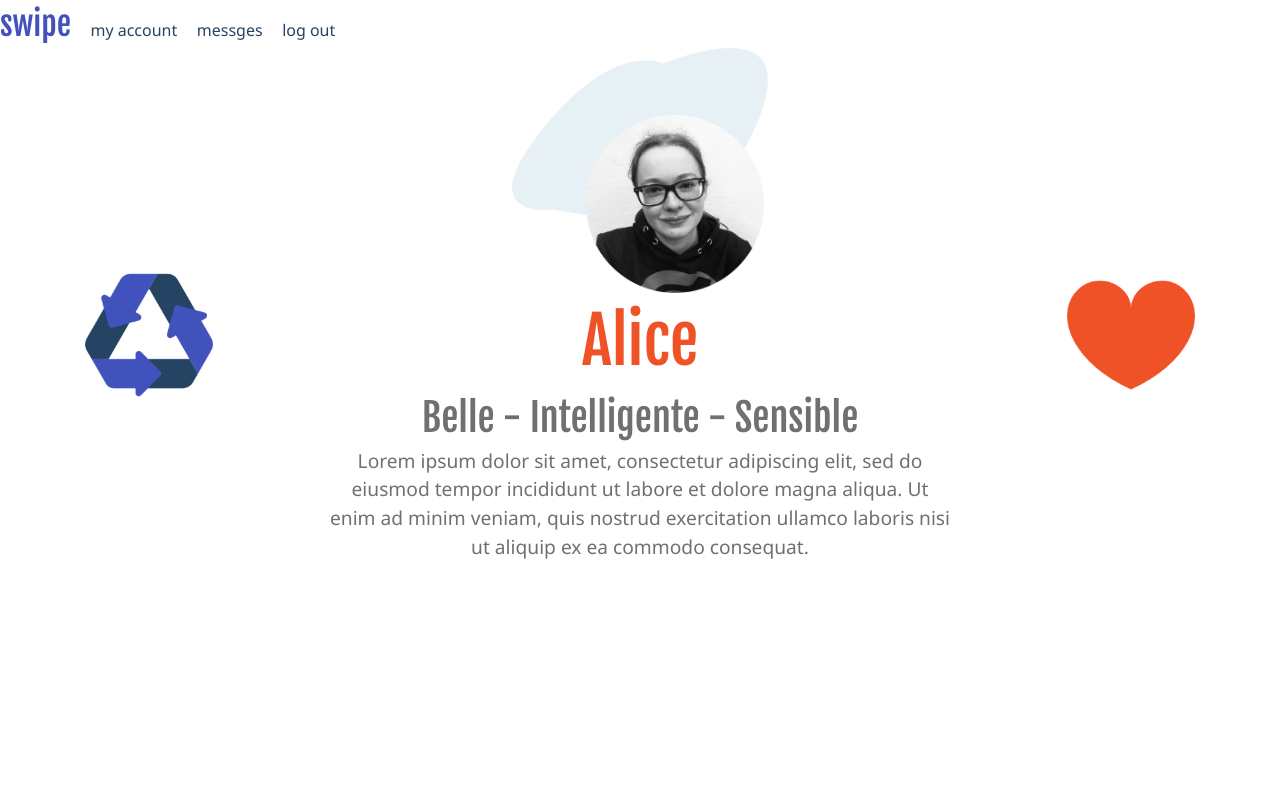
After one commit to solown/ServeurWEB_PROJET, a PHP site: page /view/swipe.html in a window 1280 px wide. The commit adds this page. Run offline with PHP 8.4, Linux system fonts and the light colour scheme.

Commit message:
somes views completed

```diff
--- a/site/styles/signup_login.css
+++ b/site/styles/signup_login.css
@@ -16,9 +16,9 @@
 }
 
 .home-btn {
-	margin:5%;
-	display:inline-block;
-	position:absolute;
+	margin: 5%;
+	display: inline-block;
+	position: absolute;
 	font-family: "Fjalla One";
 	font-size: 1.5vw;
 }
@@ -118,7 +118,7 @@ span {
 }
 
 
-/***********************************************************register conf*******************************************/
+/***********************************************register conf*******************************************/
 
 .text_center {
 	text-align: center;
@@ -171,7 +171,7 @@ input[type="checkbox"]:checked+label::before {
 }
 
 
-/*********************************************************************loginPerso*****************************************/
+/*****************************************************loginPerso*****************************************/
 
 .left_part2 {
 	font-family: "Fjalla One";
@@ -199,15 +199,101 @@ input[type="checkbox"]:checked+label::before {
 }
 
 .welcome2 {
-	margin-top: 50%;
-	transform: translateY(-200%);
+	position: absolute;
+	top: 30%;
+	transform: translateY(-60%);
+	left: 50%;
+	transform: translateX(-50%);
 }
 
 
-/*********************************************************************Start the test*****************************************/
+/**********************************************Start the test*****************************************/
 
 .violet_button {
+	width: 16vw;
+	background-color: #4152BC;
+	position: absolute;
+	top: 150%;
+	left: 50%;
+	transform: translateX(-50%);
+}
+
+.violet_button a {
+	color: white;
+	text-decoration: none;
+	font-size: 2.5em;
+	cursor: crosshair;
+}
+
+.violet_button a:hover {
+	color: white;
+	text-decoration: none;
+}
+
+
+/**********************************************menu*****************************************/
+
+.menu a:hover {
+	text-decoration: none;
+	color: #4152BC;
+}
+
+.menu a {
+	margin-right: 15px;
+}
+
+.menu_active {
+	font-family: "Fjalla One";
+	color: #4152BC;
+	font-size: 2em;
+}
+
+.menu_inactive {
+	text-decoration: none;
+	font-family: "Segoe UI";
+	color: #254463;
+	font-size: 1em;
+}
+
+
+/**********************************************swipe*****************************************/
+
+.swipe_cloud {
+	width: 20vw;
+	height: auto;
+}
+
+.swipe_profil {
+	text-align: center;
+}
+
+.swipe_name {
+	color: #F05228;
+	font-family: "Fjalla One";
+	font-size: 5vw;
+}
+
+.swipe_adj {
+	color: #707070;
+	font-family: "Fjalla One";
+	font-size: 3vw;
+}
+
+.swipe_description {
+	color: #707070;
+	font-family: "Segoe UI";
+	font-size: 1.5vw;
+}
+
+.swipe_icon {
+	text-align: center;
+}
+
+.swipe_icon img {
+	margin-top: 75%;
 	width: 10vw;
-	background-color: #4152BC;
-	color: white;
+	height: auto;
 }
+
+
+/**********************************************final****************************************/
--- /dev/null
+++ b/site/view/swipe.html
@@ -0,0 +1,47 @@
+<!DOCTYPE html>
+<html lang="fr">
+
+<head>
+	<meta charset="utf-8" />
+	<title>Log In</title>
+	<link rel="stylesheet" href="../styles/main.css">
+	<link rel="stylesheet" href="../styles/signup_login.css">
+	<link href="https://fonts.googleapis.com/css?family=Fjalla+One" rel="stylesheet">
+	<link href="https://fonts.googleapis.com/css?family=Open+Sans+Condensed:300" rel="stylesheet">
+	<link rel="stylesheet" href="https://maxcdn.bootstrapcdn.com/bootstrap/4.0.0/css/bootstrap.min.css" integrity="sha384-Gn5384xqQ1aoWXA+058RXPxPg6fy4IWvTNh0E263XmFcJlSAwiGgFAW/dAiS6JXm" crossorigin="anonymous">
+</head>
+
+<body>
+	<div class="menu">
+		<a href="#" class="menu_active">swipe</a>
+		<a href="#" class="menu_inactive">my account</a>
+		<a href="#" class="menu_inactive">messges</a>
+		<a href="#" class="menu_inactive">log out</a>
+	</div>
+	<div class="row fullscreen_height ">
+		<div class="col-3 swipe_icon">
+			<a href=""><img src="../images/recycling.png" alt="no"></a>
+		</div>
+		<div class="col-6 swipe_profil">
+			<div class="swipe_face">
+				<img class="swipe_cloud" src="../images/swipe_picture.png" alt="cloud">
+			</div>
+			<div>
+				<div class="swipe_name">
+					Alice
+				</div>
+				<div class="swipe_adj">
+					Belle - Intelligente - Sensible
+				</div>
+				<div class="swipe_description">
+					Lorem ipsum dolor sit amet, consectetur adipiscing elit, sed do eiusmod tempor incididunt ut labore et dolore magna aliqua. Ut enim ad minim veniam, quis nostrud exercitation ullamco laboris nisi ut aliquip ex ea commodo consequat.
+				</div>
+			</div>
+		</div>
+		<div class="col-3 swipe_icon">
+			<a href=""><img src="../images/heart.png" alt="yes"></a>
+		</div>
+	</div>
+</body>
+
+</html>
```
Also changed, not shown: site/view/final.html (added, +40 -0 lines), site/images/alice.png (added), site/images/heart.png (added), site/images/magne.png (added), site/images/recycling.png (added), site/images/swipe_picture.png (added).
